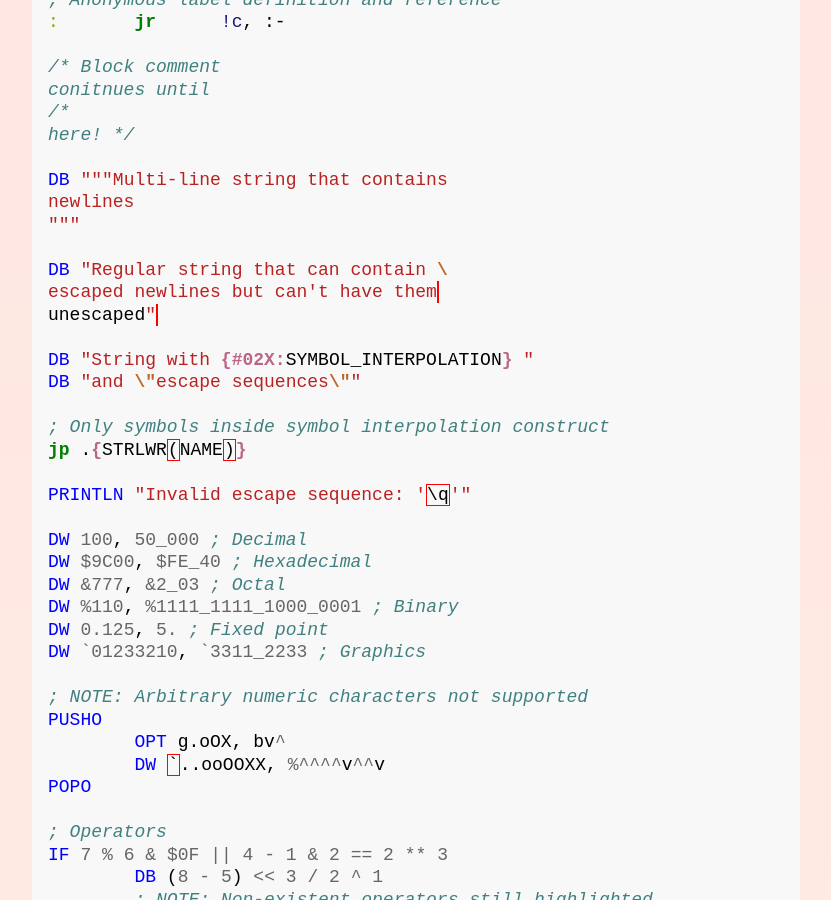
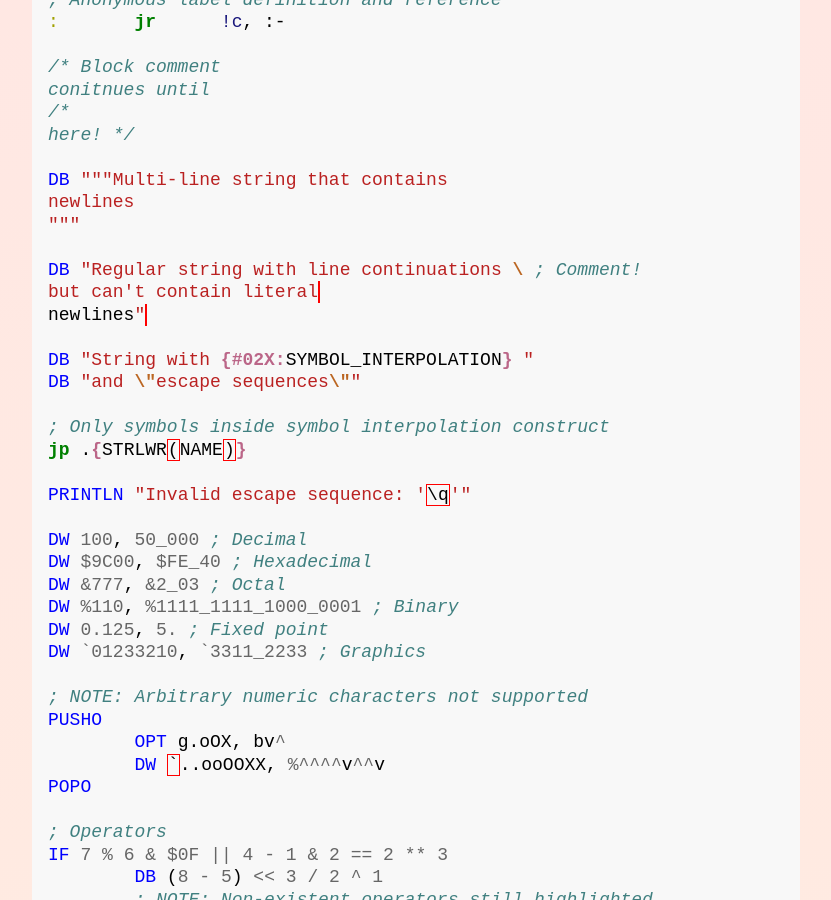
Before and after one commit to martendo/jekyll-highlight-rgbasm, a Jekyll site: the page built from index.md, in a window 1280 px wide and 900 px high, scrolled down 2479 px. Shown: the whole window, without its empty margins (224-1055 px from the left). Built offline with Jekyll 4.4.1, drawn with Linux system fonts in a browser that asks for light colours.

Commit message:
Tweak newline-in-string example text

```diff
--- a/index.md
+++ b/index.md
@@ -139,9 +139,9 @@ DB """Multi-line string that contains
 newlines
 """
 
-DB "Regular string that can contain \
-escaped newlines but can't have them
-unescaped"
+DB "Regular string with line continuations \ ; Comment!
+but can't contain literal
+newlines"
 
 DB "String with {#02X:SYMBOL_INTERPOLATION} "
 DB "and \"escape sequences\""
```
